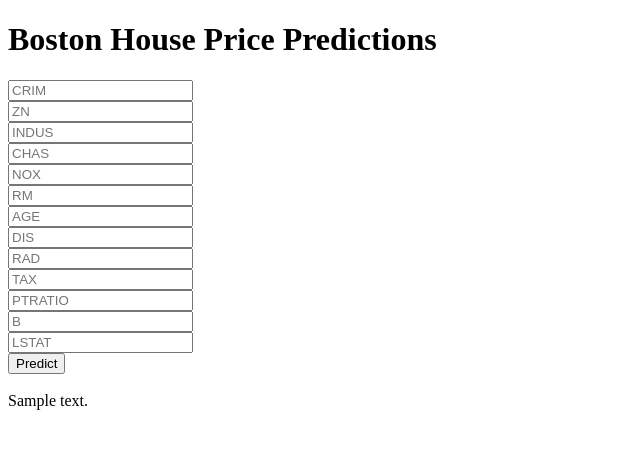
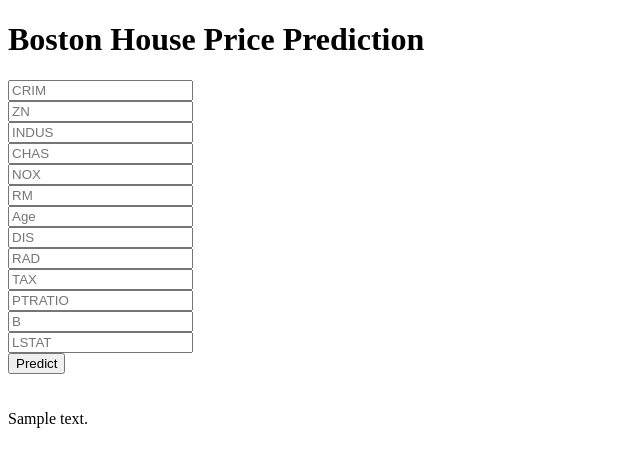
Before and after one commit to ShreyaKandekar08/BostonHousePricing, a Flask app: template templates/home.html in a window 1280 px wide. Shown: the top 467 px of the page, without its empty margins (0-640 px from the left). Run offline with Flask 2, Linux system fonts and the light colour scheme; the template is opened without the code that fills it: most values are stand-ins (such as "Sample title", 1, 10 or a date in 2020); parts of the project's set-up code (start-up, migrations or seed data) failed here and were passed over.

Commit message:
Modifi Commit

```diff
--- a/app.py
+++ b/app.py
@@ -1,3 +1,4 @@
+import json
 import pickle
 from flask import Flask,request,app,jsonify,url_for,render_template
 import numpy as np
@@ -16,23 +17,22 @@
     return render_template('home.html')
 
 @app.route('/predict_api',methods=['POST'])
-
 def predict_api():
-    data = request.json['data']
+    data=request.json['data']
     print(data)
     print(np.array(list(data.values())).reshape(1,-1))
-    new_data = scalar.transform(np.array(list(data.values())).reshape(1,-1))
-    output = regmodel.predict(new_data)
+    new_data=scalar.transform(np.array(list(data.values())).reshape(1,-1))
+    output=regmodel.predict(new_data)
     print(output[0])
     return jsonify(output[0])
 
 @app.route('/predict',methods=['POST'])
 def predict():
-    data = [float(x) for x in request.form.values()]
-    final_input = scalar.transform(np.array(data).reshape(1,-1))
+    data=[float(x) for x in request.form.values()]
+    final_input=scalar.transform(np.array(data).reshape(1,-1))
     print(final_input)
-    output = regmodel.predict(final_input)[0]
-    return render_template("home.html",prediction_text="The predicted house price is {}".format(output))
+    output=regmodel.predict(final_input)[0]
+    return render_template("home.html",prediction_text="The House price prediction is {}".format(output))
 
-if __name__=='__main__':
+if __name__=="__main__":
     app.run(debug=True)
--- a/templates/home.html
+++ b/templates/home.html
@@ -1,35 +1,38 @@
-<!Doctype html>
-<html>
+<!DOCTYPE html>
+<html >
 
 <head>
   <meta charset="UTF-8">
   <title>ML API</title>
-    <link href="https://fonts.googleapis.com/css?family=Pacifico" rel="stylesheet" type="text/csss">
-    <link href="https://fonts.googleapis.com/css?family=Arimo" rel="stylesheet" type="text/css">
-    <link href="https://fonts.googleapis.com/css?family=Hind:300" rel="stylesheet" type="text">
-    <link href="https://fonts.googleapis.com/css?family=Open+Sans+Condensed:300" rel="stylesheet" type="text">
+  <link href='https://fonts.googleapis.com/css?family=Pacifico' rel='stylesheet' type='text/css'>
+<link href='https://fonts.googleapis.com/css?family=Arimo' rel='stylesheet' type='text/css'>
+<link href='https://fonts.googleapis.com/css?family=Hind:300' rel='stylesheet' type='text/css'>
+<link href='https://fonts.googleapis.com/css?family=Open+Sans+Condensed:300' rel='stylesheet' type='text/css'>
+
+
 </head>
 
 <body>
  <div class="login">
-    <h1>
-        Boston House Price Predictions
-    </h1>
+	<h1>Boston House Price Prediction</h1>
 
-    <form action="{{url_for('predict')}}" method="post">
-        <input type="text" name="CRIM" placeholder="CRIM" required="required"/></form>
-        <input type="text" name="ZN" placeholder="ZN" required="required"/></form></br>
-        <input type="text" name="INDUS" placeholder="INDUS" required="required"/></form></br>
-        <input type="text" name="CHAS" placeholder="CHAS" required="required"/></form></br>
-        <input type="text" name="NOX" placeholder="NOX" required="required"/></form></br>
-        <input type="text" name="RM" placeholder="RM" required="required"/></form></br>
-        <input type="text" name="AGE" placeholder="AGE" required="required"/></form></br>
-        <input type="text" name="DIS" placeholder="DIS" required="required"/></form></br>
-        <input type="text" name="RAD" placeholder="RAD" required="required"/></form></br>
-        <input type="text" name="TAX" placeholder="TAX" required="required"/></form></br>
-        <input type="text" name="PTRATIO" placeholder="PTRATIO" required="required"/></form></br>
-        <input type="text" name="B" placeholder="B" required="required"/></form></br>
-        <input type="text" name="LSTAT" placeholder="LSTAT" required="required"/></form></br>
+     <!-- Main Input For Receiving Query to our ML -->
+    <form action="{{ url_for('predict')}}"method="post">
+      <input type="text" name="CRIM" placeholder="CRIM" required="required" /><br>
+    	<input type="text" name="ZN" placeholder="ZN" required="required" /><br>
+        <input type="text" name="INDUS" placeholder="INDUS" required="required" /><br>
+        <input type="text" name="CHAS" placeholder="CHAS" required="required" /><br>
+        <input type="text" name="NOX" placeholder="NOX" required="required" /><br>
+        <input type="text" name="RM" placeholder="RM" required="required" /><br>
+        <input type="text" name="Age" placeholder="Age" required="required" /><br>
+        <input type="text" name="DIS" placeholder="DIS" required="required" /><br>
+        <input type="text" name="RAD" placeholder="RAD" required="required" /><br>
+        <input type="text" name="TAX" placeholder="TAX" required="required" /><br>
+        <input type="text" name="PTRATIO" placeholder="PTRATIO" required="required" /><br>
+        <input type="text" name="B" placeholder="B" required="required" /><br>
+        <input type="text" name="LSTAT" placeholder="LSTAT" required="required" /><br>
+
+
 
         <button type="submit" class="btn btn-primary btn-block btn-large">Predict</button>
     </form>
@@ -37,6 +40,7 @@
    <br>
    <br>
 
+
  </div>
  {{prediction_text}}
 
```
Lines whose indentation alone changed are shown as unchanged.
